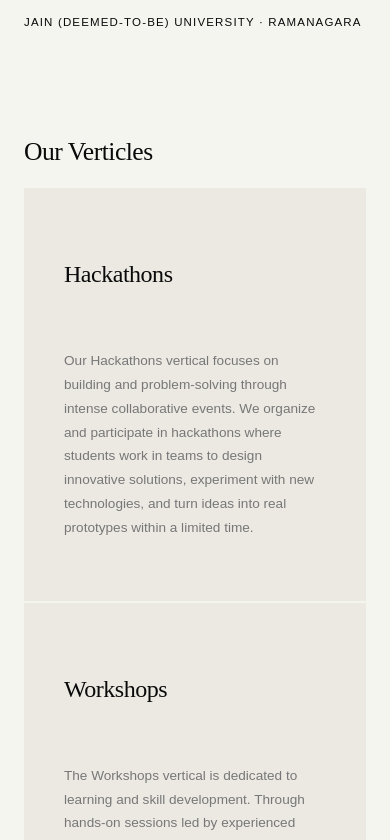
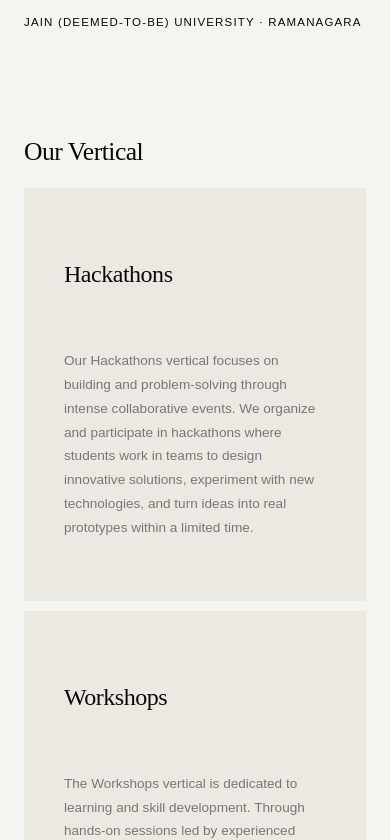
Before and after one commit to echelon-club/echelon-website, a React (Create React App) app: page / in a window 390 px wide. Shown: the part 840-1680 px from the top of the page. Built offline with nearby package versions, Linux system fonts and the light colour scheme.

Commit message:
Vertical

```diff
--- a/src/App.css
+++ b/src/App.css
@@ -118,17 +118,17 @@ h1 em {
   text-transform: uppercase;
 }
 
-.verticles {
+.verticals {
   padding: 6rem 4rem;
 }
 
-.verticle-grid {
+.vertical-grid {
   display: grid;
   grid-template-columns: repeat(3, 1fr);
   gap: 2px;
 }
 
-.verticle-card {
+.vertical-card {
   background: var(--offwhite);
   padding: 3rem 2.5rem;
   display: flex;
@@ -138,9 +138,9 @@ h1 em {
   cursor: default;
 }
 
-.verticle-card:hover { background: #e4e1db; }
+.vertical-card:hover { background: #e4e1db; }
 
-.verticle-name {
+.vertical-name {
   font-family: 'Playfair Display', serif;
   font-size: 1.5rem;
   font-weight: 400;
@@ -148,7 +148,7 @@ h1 em {
   line-height: 1.2;
 }
 
-.verticle-desc {
+.vertical-desc {
   font-size: 0.85rem;
   line-height: 1.75;
   color: #777;
@@ -273,8 +273,9 @@ h1 em {
   gap: 3rem;
 }
 
-.verticle-grid {
+.vertical-grid {
   grid-template-columns: repeat(2, 1fr);
+  gap: 10px;
 }
 
 .team-grid {
@@ -312,12 +313,13 @@ h1 em {
   gap: 1rem;
 }
 
-.verticles {
+.verticals {
   padding: 4rem 1.5rem;
 }
 
-.verticle-grid {
+.vertical-grid {
   grid-template-columns: 1fr;
+  gap:10px;
 }
 
 .team {
--- a/src/App.js
+++ b/src/App.js
@@ -24,33 +24,33 @@ function App() {
           <span className="hero-footer-note">Jain (Deemed-to-Be) University · Ramanagara</span>
         </div>
       </section>
-      <section className='verticles'>
+      <section className='verticals'>
         <div className="section-header">
-          <h2 className="section-title">Our Verticles</h2>
+          <h2 className="section-title">Our Vertical</h2>
         </div>
-        <div className='verticle'>
-          <div className='verticle-grid'>
-            <div className='verticle-card'>
-              <h3 className='verticle-name'>
+        <div className='vertical'>
+          <div className='vertical-grid'>
+            <div className='vertical-card'>
+              <h3 className='vertical-name'>
                 Hackathons
               </h3>
-              <p className='verticle-desc'>
+              <p className='vertical-desc'>
                 Our Hackathons vertical focuses on building and problem-solving through intense collaborative events. We organize and participate in hackathons where students work in teams to design innovative solutions, experiment with new technologies, and turn ideas into real prototypes within a limited time.
               </p>
             </div>
-            <div className='verticle-card'>
-              <h3 className='verticle-name'>
+            <div className='vertical-card'>
+              <h3 className='vertical-name'>
                 Workshops
               </h3>
-              <p className='verticle-desc'>
+              <p className='vertical-desc'>
                 The Workshops vertical is dedicated to learning and skill development. Through hands-on sessions led by experienced members and industry speakers, we explore new technologies, tools, and ideas while helping students build practical knowledge beyond the classroom.
               </p>
             </div>
-            <div className='verticle-card'>
-              <h3 className='verticle-name'>
+            <div className='vertical-card'>
+              <h3 className='vertical-name'>
                 Media & Podcasts
               </h3>
-              <p className='verticle-desc'>
+              <p className='vertical-desc'>
                 The Media & Podcast vertical focuses on storytelling, communication, and community engagement. Through podcasts, interviews, and digital content, we highlight ideas, experiences, and conversations that inspire learning, creativity, and collaboration within the student community.
               </p>
             </div>
```
